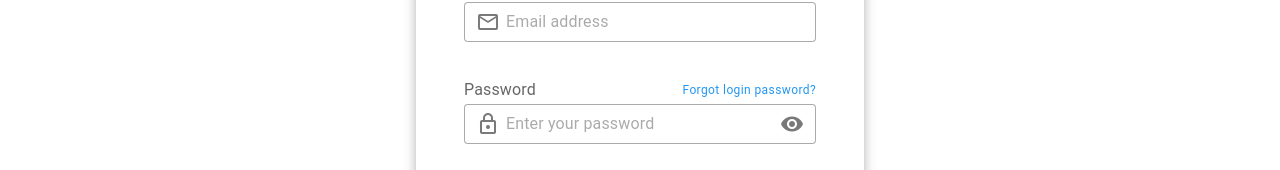
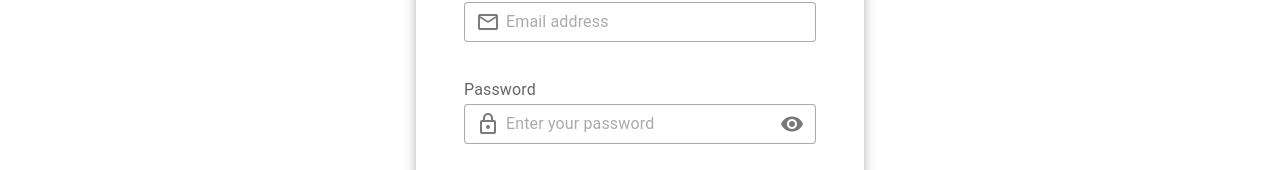
Before and after one commit to volt1c/CalendarTodoList, a Vue app in the folder calendartodolist.client/: page /register in a window 1280 px wide. Shown: the part 262-432 px from the top of the page. Built offline with nearby package versions, Linux system fonts and the light colour scheme.

Commit message:
feat: remove forgot password

```diff
--- a/calendartodolist.client/src/views/LoginView.vue
+++ b/calendartodolist.client/src/views/LoginView.vue
@@ -52,10 +52,11 @@ const handleLogin = async () => {
             <div class="text-subtitle-1 text-medium-emphasis d-flex align-center justify-space-between">
                 Password
 
-                <a class="text-caption text-decoration-none text-blue" href="#" rel="noopener noreferrer"
+                <!-- to add later
+                 <a class="text-caption text-decoration-none text-blue" href="#" rel="noopener noreferrer"
                     target="_blank">
                     Forgot login password?
-                </a>
+                </a> -->
             </div>
 
             <v-text-field :append-inner-icon="visible ? 'mdi-eye-off' : 'mdi-eye'" :type="visible ? 'text' : 'password'"
--- a/calendartodolist.client/src/views/RegisterView.vue
+++ b/calendartodolist.client/src/views/RegisterView.vue
@@ -49,11 +49,6 @@ const handleRegister = async () => {
 
             <div class="text-subtitle-1 text-medium-emphasis d-flex align-center justify-space-between mt-3">
                 Password
-
-                <a class="text-caption text-decoration-none text-blue" href="#" rel="noopener noreferrer"
-                    target="_blank">
-                    Forgot login password?
-                </a>
             </div>
 
             <v-text-field :append-inner-icon="visible ? 'mdi-eye-off' : 'mdi-eye'" :type="visible ? 'text' : 'password'"
```
